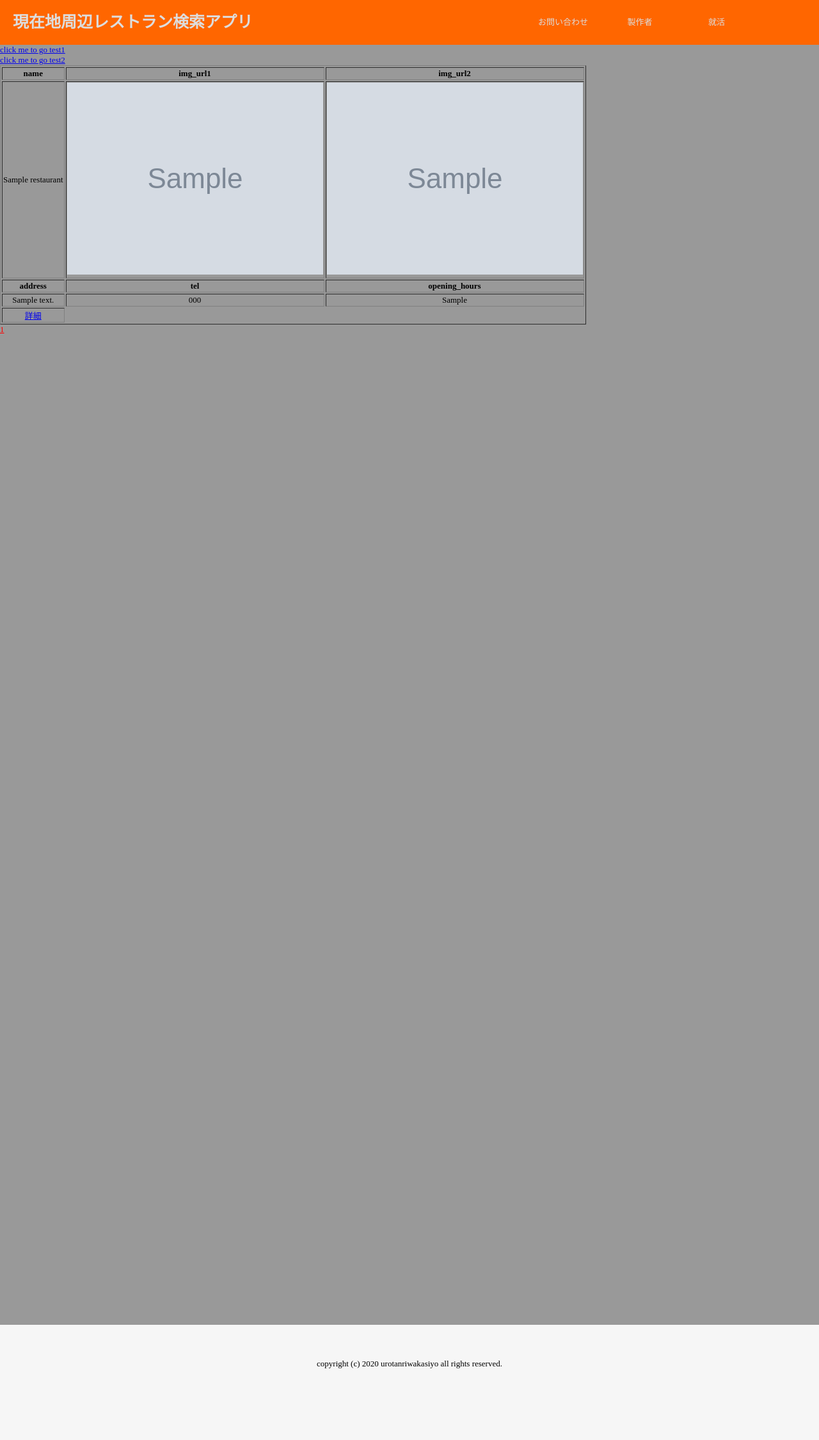
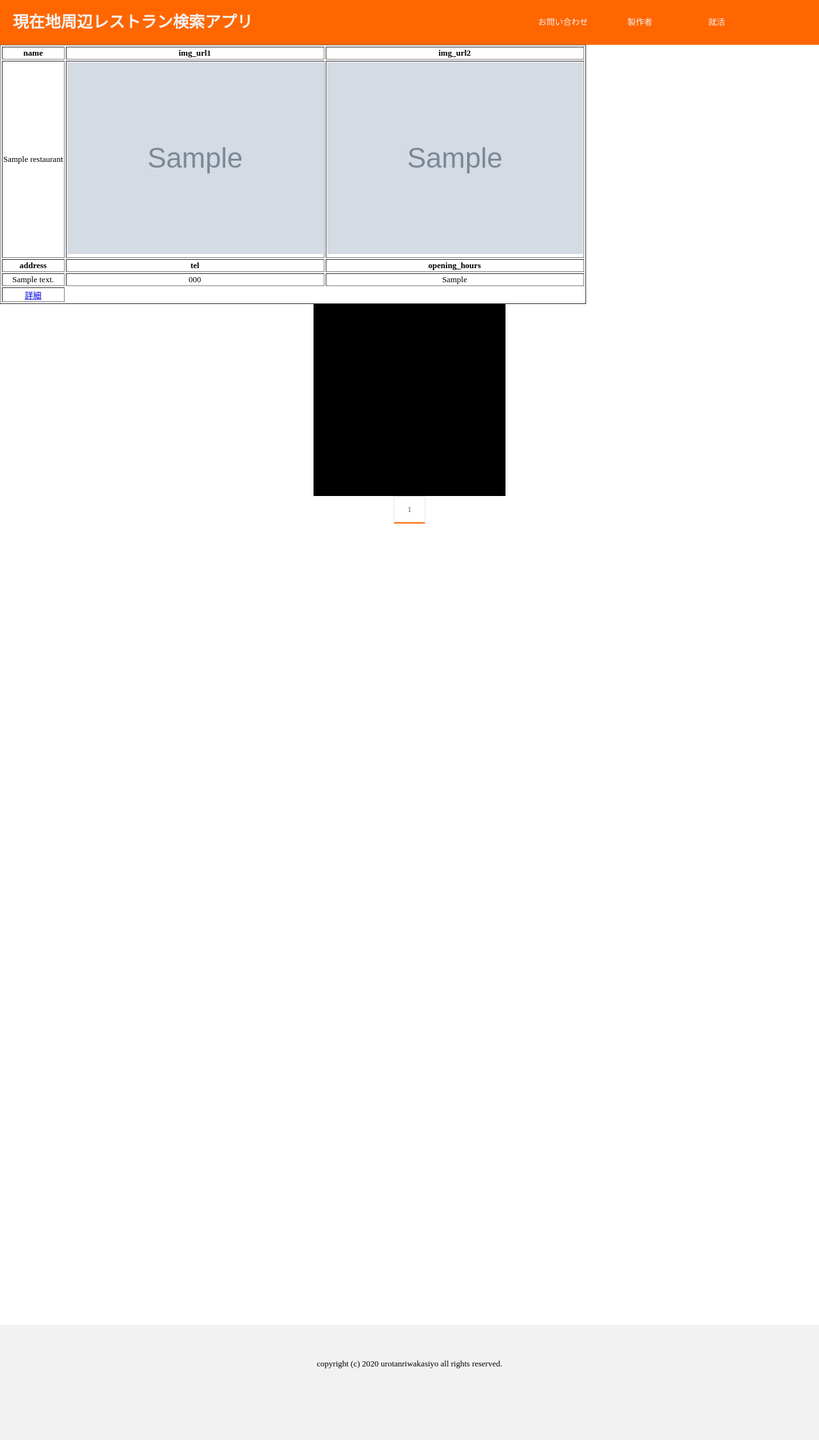
Before and after one commit to ry-2456/Restaurant_Searcher_Using_Gurunabi_API, a Flask app: page /page in a window 1280 px wide. Shown: the whole page at 64% size. Run offline with Flask 2, Linux system fonts and the light colour scheme; tables that the repository leaves empty hold one stand-in row (values such as "Sample post"); grey boxes marked "Sample" are stand-in pictures; parts of the project's set-up code (start-up, migrations or seed data) failed here and were passed over.

Commit message:
[update]Make pagenation button look better
ページネーションのボタンをcssで見栄えよくした

```diff
--- a/rest_searcher/static/css/footer.css
+++ b/rest_searcher/static/css/footer.css
@@ -3,5 +3,5 @@ footer {
   height: 100px;
   text-align: center;
   padding: 40px 0px;
-  background-color: #f6f6f6;
+  background-color: #f2f2f2;
 }
--- a/rest_searcher/static/css/header.css
+++ b/rest_searcher/static/css/header.css
@@ -12,20 +12,20 @@ header .headline {
   /*background-color: red;*/
 }
 
-.nav-list {
+ul.nav-list {
   float: right;
   list-style: none;
+  height: 70px;
   margin: 0 100px;
   padding: 0;
   /*background-color: blue;*/
 }
 
-.nav-list-item {
+li.nav-list-item {
   line-height: 70px;
   text-align: center;
-  display: block; /*listはdefaultではdisplay:block;*/
+  /*display: block; /*listはdefaultではdisplay:block;*/
   float: left;
-  height: 70px;
   width: 120px;
   margin:0;
   padding:0;
@@ -35,7 +35,7 @@ header .headline {
 
 /*クリックできる範囲を広くする*/
 header a {
-  color: #ddd;
+  color: #f2f2f2;
   text-decoration: none;
   display: block;
 }
--- /dev/null
+++ b/rest_searcher/static/css/pagenation.css
@@ -0,0 +1,44 @@
+.pagenation {
+  text-align: center;
+  /*border: 1px solid black;*/
+}
+
+.pagenation ul {
+  display: inline-block;
+  list-style: none;
+  margin: 0 auto;
+  padding: 0;
+  overflow: hidden;
+}
+
+.pagenation li {
+  float:left;
+  margin: 0;
+}
+
+.pagenation .page-btn, .pagenation span {
+  box-sizing: border-box;
+  display: block;
+  text-decoration: none;
+  line-height: 40px;
+  color: #666;
+  width: 50px;
+  background-color: #ffffff;
+}
+.pagenation .page-btn:hover, .pagenation span:hover {
+  color: #ff6600;
+}
+
+.pagenation .page-btn {
+  color: #666;
+  border: 1px solid #e6e6e6;
+  border-radius: 2px;
+}
+
+.pagenation span {
+  color: black;
+}
+
+.pagenation .current-page {
+  border-bottom: 2px solid #ff6600;
+}
--- a/rest_searcher/templates/layout.html
+++ b/rest_searcher/templates/layout.html
@@ -5,6 +5,7 @@
     <link rel="stylesheet" href="{{ url_for('static', filename='css/header.css') }}">
     <link rel="stylesheet" href="{{ url_for('static', filename='css/footer.css') }}">
     <link rel="stylesheet" href="{{ url_for('static', filename='css/main.css') }}">
+    <link rel="stylesheet" href="{{ url_for('static', filename='css/pagenation.css') }}">
     <!-- jQueryの読み込み -->
     <script src="{{ url_for('static', filename='js/jquery-3.5.1.min.js') }}"></script>
     <!-- 現在位置を取得するjsの読み込み -->
@@ -29,7 +30,7 @@
   </header>
 
 
-  <main style="width:100%; height:2000px; background-color:#999; clear:both;">
+  <main style="width:100%; height:2000px; background-color:#ffffff; clear:both;">
     {% block content %}
     {% endblock %}
   </main>
--- a/rest_searcher/templates/page.html
+++ b/rest_searcher/templates/page.html
@@ -1,11 +1,13 @@
 {% extends "layout.html" %}
 {% block content %}
+  {#
   <div>
     <a href="{{ url_for('test1', username=3) }}"> click me to go test1</a>
   </div>
   <div>
     <a href="{{ url_for('test2', username='rintarou') }}"> click me to go test2</a>
   </div>
+  #}
   <div>
     {% for restaurant in rests.items %}
       <div style="border: 10px soild black;">
@@ -47,36 +49,44 @@
       </div>
     {% endfor %}
   </div>
-
-  <div>
-    {{ rests.info }}
-  </div>
-
+  <div style="width: 300px; height:300px; background-color:black; margin:0 auto;"></div>
+  <div class="pagenation">
+    <ul class="page-numbers">
       <!-- 次ページヘのリンク -->
       {% if rests.prev_num %}
-    <a href="{{ url_for('page', page=rests.prev_num) }}" style="color:green;">prev</a>
+        <li>
+          <a href="{{ url_for('page', page=rests.prev_num) }}" class="prev-page page-btn"> < </a>
+        </li>
       {% endif %}
 
       <!-- 各ページヘのリンク -->
       {% for page_num in rests.iter_pages(left_edge=2, left_current=2, right_current=3, right_edge=2) %}
         {% if page_num %}
           {% if rests.page == page_num %}
-        <a href="{{ url_for('page', page=page_num) }}" style="color:red;">
-          <div style="display:table-cell;"> {{ page_num }} </div>
-        </a>
+            <!-- 現在のページ -->
+            <li>
+              <a href="{{ url_for('page', page=page_num) }}" class="current-page page-btn"> {{ page_num }} </a>
+            </li>
           {% else %}
-        <a href="{{ url_for('page', page=page_num) }}" style="color:green;">
-          <div style="display:table-cell;"> {{ page_num }} </div>
-        </a>
+            <!-- 現在以外のページ -->
+            <li>
+              <a href="{{ url_for('page', page=page_num) }}" class="page-btn"> {{ page_num }} </a>
+            </li>
           {% endif %}
         {% else %}
-      <div style="display:inline-block;">...</div>
+          <li>
+            <span>...</span>
+          </li>
         {% endif %}
       {% endfor %}
 
       <!-- 前ページヘのリンク -->
       {% if rests.next_num %}
-    <a href="{{ url_for('page', page=rests.next_num) }}" style="color:green;">next</a>
+        <li>
+          <a href="{{ url_for('page', page=rests.next_num) }}" class="next-page page-btn"> > </a>
+        </li>
       {% endif %}
+    </ul>
+  </div>
 
 {% endblock %}
```
Lines whose indentation alone changed are shown as unchanged.
